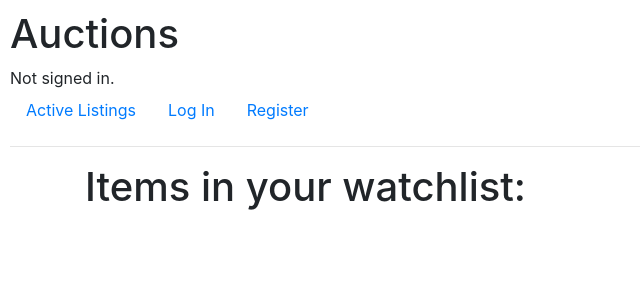
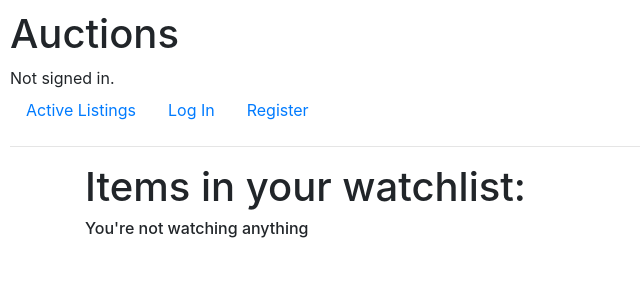
Before and after one commit to wilczu/CS50, a Django app: template Project 2/auctions/templates/auctions/watchlist.html in a window 1280 px wide. Shown: the top 300 px of the page, without its empty margins (0-640 px from the left). Run offline with Django 3.2, Linux system fonts and the light colour scheme; the template is opened without the code that fills it, so the values that code supplies are empty; some libraries are stand-ins or nearby versions.

Commit message:
Add message when there is nothing inside of a watchlist to display.

```diff
--- a/Project 2/auctions/templates/auctions/watchlist.html
+++ b/Project 2/auctions/templates/auctions/watchlist.html
@@ -15,6 +15,8 @@
           </div>
         </div>
       </a>
+      {% empty %}
+      <h6>You're not watching anything</h6>
     {% endfor %}
 
   </div>
```
Also changed, not shown: Project 2/db.sqlite3.
